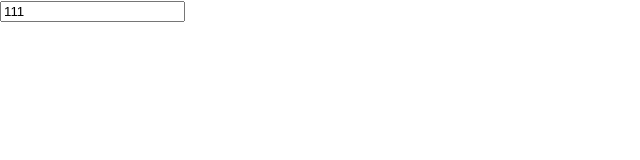
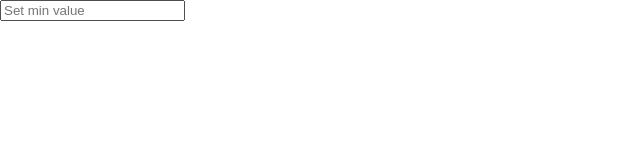
Before and after one commit to FillArt/counter, a React (Create React App) app: page / in a window 1280 px wide. Shown: the top 160 px of the page, without its empty margins (0-640 px from the left). Built offline with nearby package versions, Linux system fonts and the light colour scheme.

Commit message:
refactor: Add props to input base.

```diff
--- a/src/components/base/Input.tsx
+++ b/src/components/base/Input.tsx
@@ -1,9 +1,13 @@
 import React, {ChangeEvent} from 'react';
 
-export const Input = () => {
+type InputProps = {
+    placeholder?: string;
+}
 
-    const [value, setValue] = React.useState('111');
+export const Input = (props: InputProps) => {
+    const { placeholder } = props;
+    const [value, setValue] = React.useState('');
     const onChangeHandler = (e: ChangeEvent<HTMLInputElement>) => setValue(e.target.value);
 
-    return <input type="text" value={value} onChange={onChangeHandler} />;
+    return <input type="text" value={value} placeholder={placeholder} onChange={onChangeHandler} />;
 };
--- a/src/features/Counter.tsx
+++ b/src/features/Counter.tsx
@@ -4,7 +4,10 @@ import {Input} from "../components/base/Input";
 export const Counter = () => {
     return (
         <div>
-            <Input />
+            <div style={{ display: 'flex' }}>
+                <Input placeholder={'Set min value'} />
+            </div>
+
         </div>
     );
 };
```
